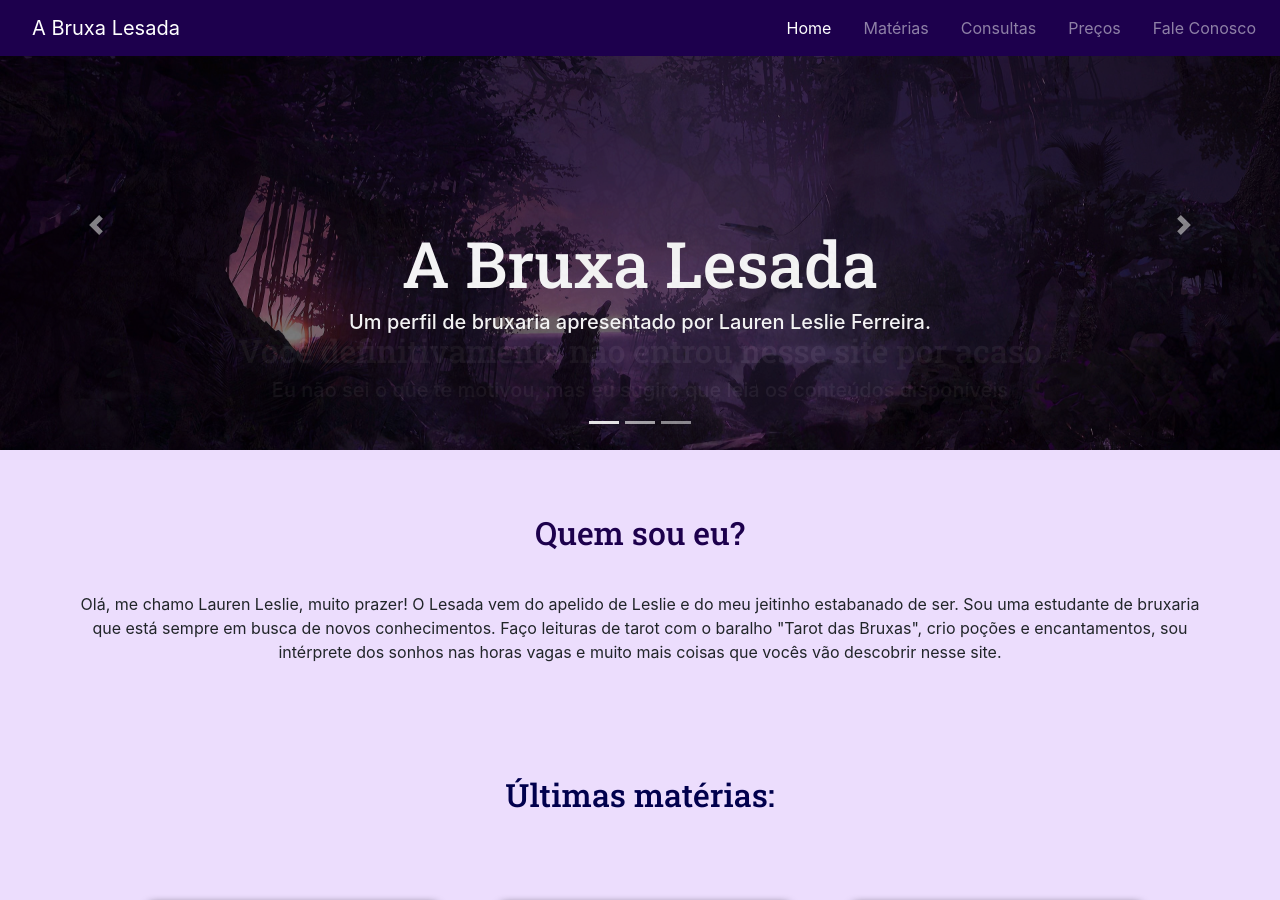
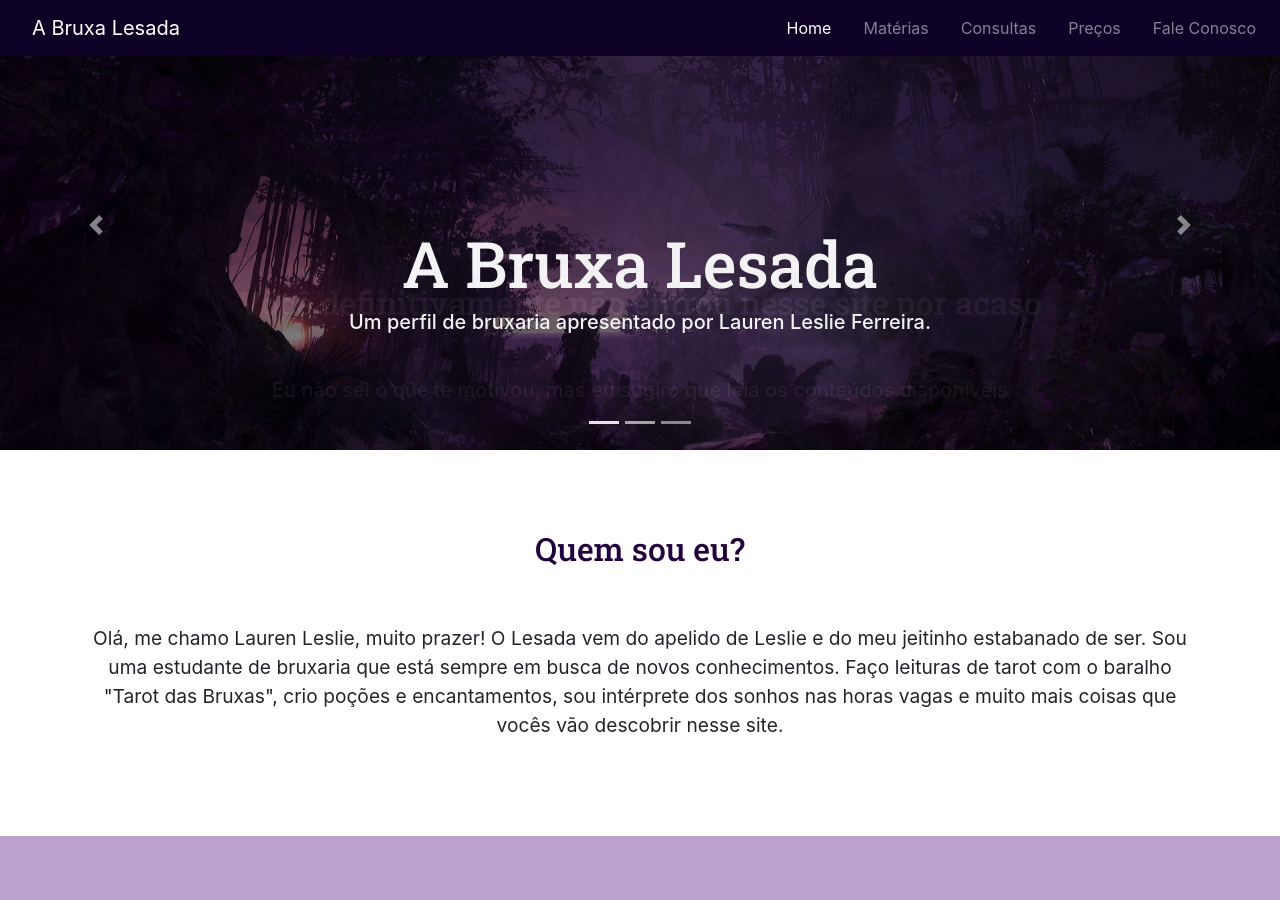
Before and after one commit to lesada/bruxalesada, a plain HTML site: page index.html in a window 1280 px wide. Shown: the top 900 px of the page. Drawn offline with nearby package versions, Linux system fonts and the light colour scheme.

Commit message:
Deixando o CSS mais apresentável e mudando paleta de cores

```diff
--- a/index.html
+++ b/index.html
@@ -135,7 +135,7 @@
         </a>
       </section>
 
-      <section class="tittle text-center">
+      <section class="section who text-center">
         <h2>Quem sou eu?</h2>
         <p>
           Olá, me chamo Lauren Leslie, muito prazer! O Lesada vem do apelido de
@@ -147,8 +147,8 @@
         </p>
       </section>
 
-      <section id="materias" class="container-fluid cards">
-        <h2 class="tittle-card text-center">Últimas matérias:</h2>
+      <section id="materias" class="section container-fluid cards">
+        <h2 class="last-articles-tittle text-center">Últimas matérias:</h2>
         <div class="row justify-content-center">
           <div class="card col-md-4 col-12 p-0">
             <img
--- a/style.css
+++ b/style.css
@@ -1,9 +1,23 @@
-.body {
-    font-family: 'PT Sans', sans-serif;
+
+h1 {
+    font-family: 'Roboto Slab', serif;
+    font-size: 4em;
 }
 
+h2  {
+    font-family: 'Roboto Slab', serif;
+    padding-bottom: 3rem;
+}
+
+p {
+    font-size: 1.2rem;
+}
+
+/* Sobre a barra de navegação */
+
 .navbar {
-    background-color: rgb(29, 0, 77)
+    background-color: #0D0126;
+    color: #885BA6;
 }
 
 .navbar-brand {
@@ -14,40 +28,48 @@
     padding-left: 1.5rem;
 }
 
-/* para a imagem não achatar object-fit*/
+/* Sobre o carrossel. Para a imagem não achatar object-fit*/
 .img-carousel {
  object-fit: cover;
  height:450px;
  filter: brightness(50%);
 }
 
-h1 {
-    font-family: 'Roboto Slab', serif;
-    font-size: 4em;
+/* Adicionando paddings nas seções */
+
+.section {
+    padding: 5rem 10vh 5rem 10vh;
 }
 
-h2  {
-    font-family: 'Roboto Slab', serif;
+/* Cor do título no quem sou eu */
+
+.who h2 {
+    color: #210140
 }
 
+/* Arrumando background das ultimas materias */
 
-.tittle {
-    padding: 4rem 10vh 0 10vh;
+#materias {
+    background-color:#BCA0CE;
 }
 
-.tittle h2 {
-    padding-bottom: 2rem;
-    color: rgb(29, 0, 77)
-}
-
-.main-purple {
-    background-color: rgb(236, 221, 253);
+.last-articles-tittle {
+    color: #0D0126;
 }
 
 .card {
     border-color: rgb(186, 102, 255);
     box-shadow: 5px 2px 10px black;
+    max-width: 18rem;
+    margin: 0 2rem 3rem 2rem;
 }
+
+.card-img-top {
+    object-fit: cover;
+    height: 200px;
+}
+
+/* Botões roxos */
 
 .btn-purple {
     background-color: rgb(29, 0, 77);
@@ -60,20 +82,9 @@ h2  {
 }
 
 
-.card {
-    max-width: 18rem;
-    margin: 0 2rem 3rem 2rem;
-}
 
-.card-img-top {
-    object-fit: cover;
-    height: 200px;
-}
 
-.tittle-card {
-    padding: 6rem 0 5rem 0;
-    color: rgb(1, 0, 77);
-}
+
 
 .contato  {
     padding: 1.5rem 0 1rem 0;
```
